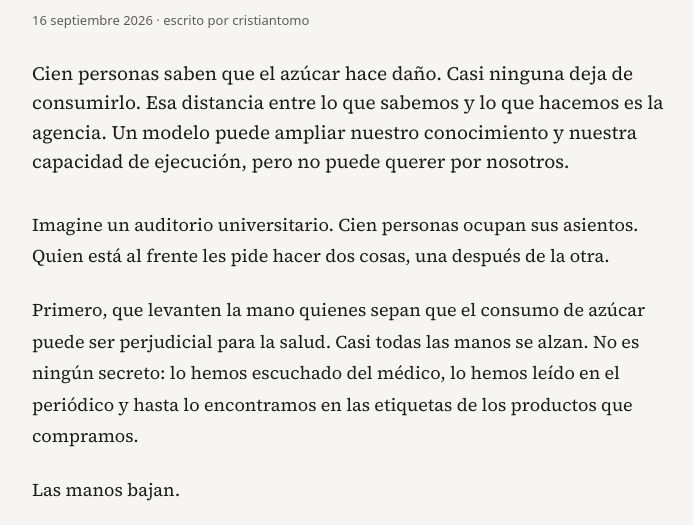
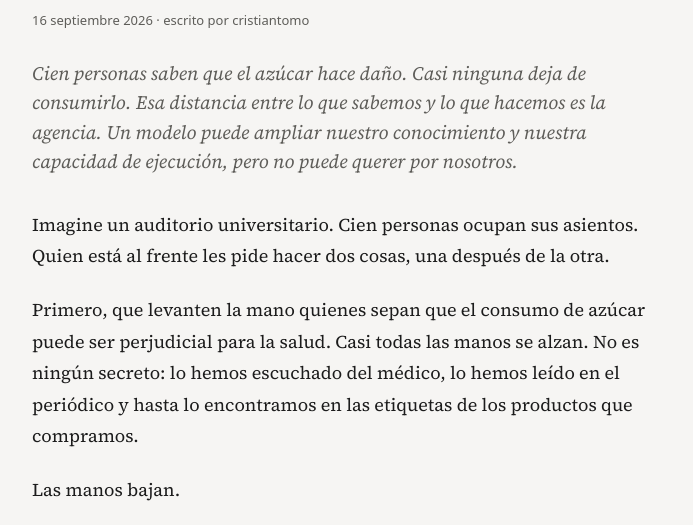
Before and after one commit to cristiantomo/inteligencia-natural, a plain HTML site: page agencia.html in a window 1280 px wide. Shown: the part 235-760 px from the top of the page, without its empty margins (288-981 px from the left). Drawn offline with Linux system fonts and the light colour scheme.

Commit message:
Pone en cursiva el resumen bajo el título de cada artículo.

```diff
--- a/styles.css
+++ b/styles.css
@@ -245,7 +245,9 @@ footer {
 .summary {
   margin-top: 28px;
   font-size: 19px;
+  font-style: italic;
   line-height: 1.55;
+  color: var(--ink-soft);
   text-wrap: pretty;
 }
 
```
